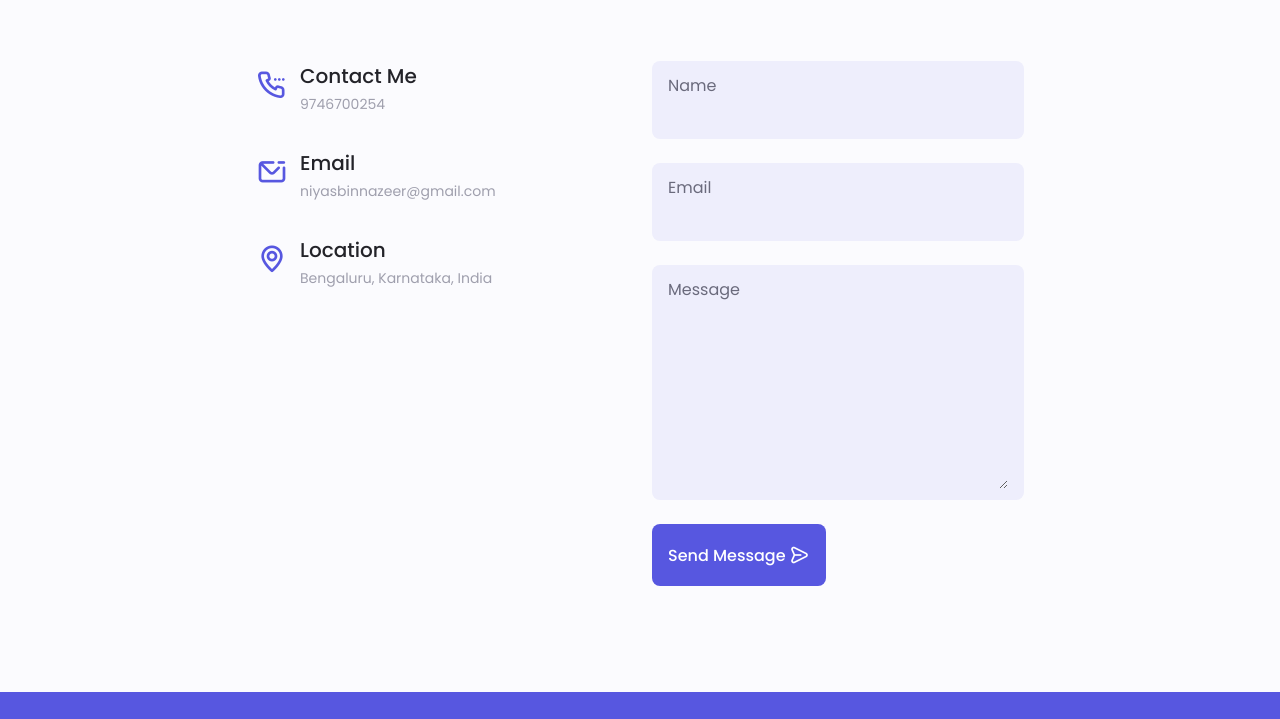
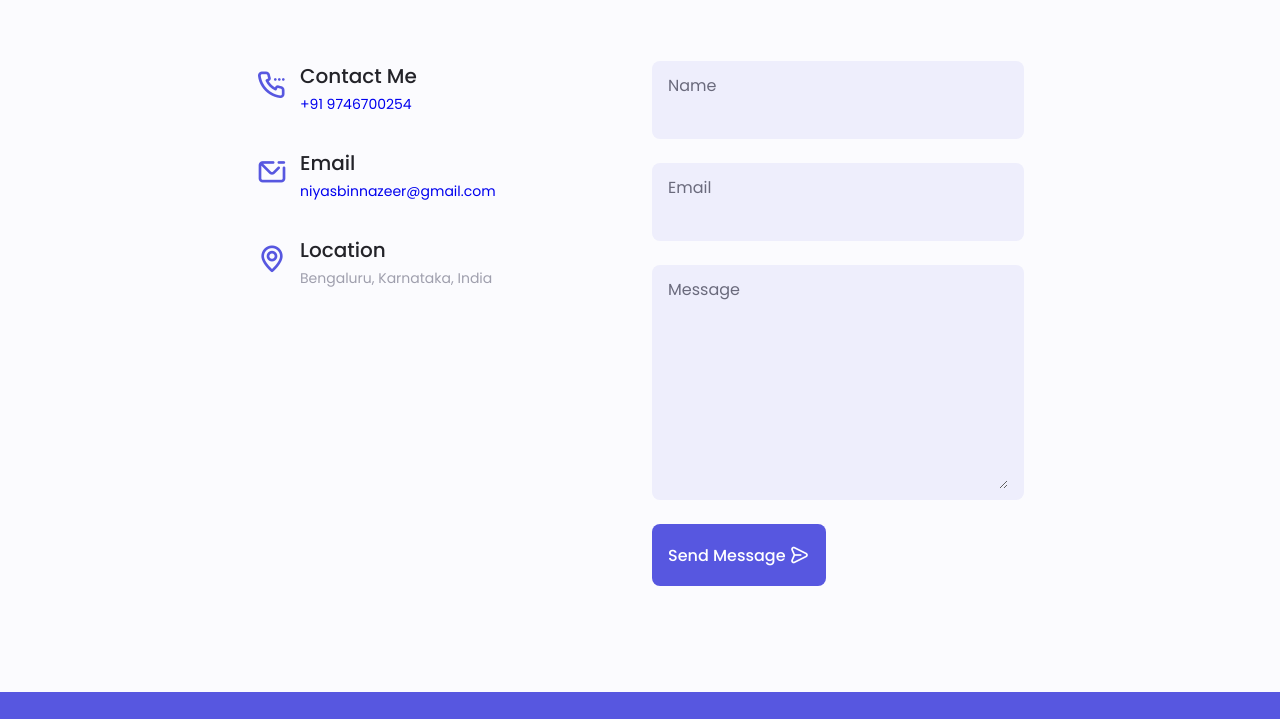
Before and after one commit to niyasbinnazeer/portfolio, a plain HTML site: page index.html in a window 1280 px wide. Shown: the part 3845-4564 px from the top of the page. Drawn offline with nearby package versions, Linux system fonts and the light colour scheme.

Commit message:
Update index.html

```diff
--- a/index.html
+++ b/index.html
@@ -957,9 +957,7 @@
 
               <div>
                 <h3 class="contact__title">Contact Me</h3>
-                <span class="contact__subtitle"
-                  ><a href="tel:9746700254"></a>9746700254</span
-                >
+                <span class="contact__subtitle"><a href="tel:+91 9746700254">+91 9746700254</a></span>
               </div>
             </div>
 
@@ -968,9 +966,7 @@
 
               <div>
                 <h3 class="contact__title">Email</h3>
-                <span class="contact__subtitle"
-                  >niyasbinnazeer@gmail.com</span
-                >
+                <span class="contact__subtitle"><a href="mailto: niyasbinnazeer@gmail.com">niyasbinnazeer@gmail.com</a></span>
               </div>
             </div>
 
```
